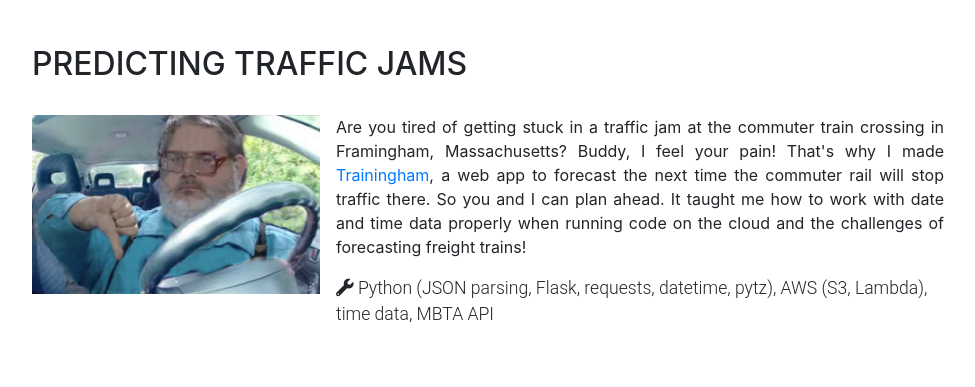
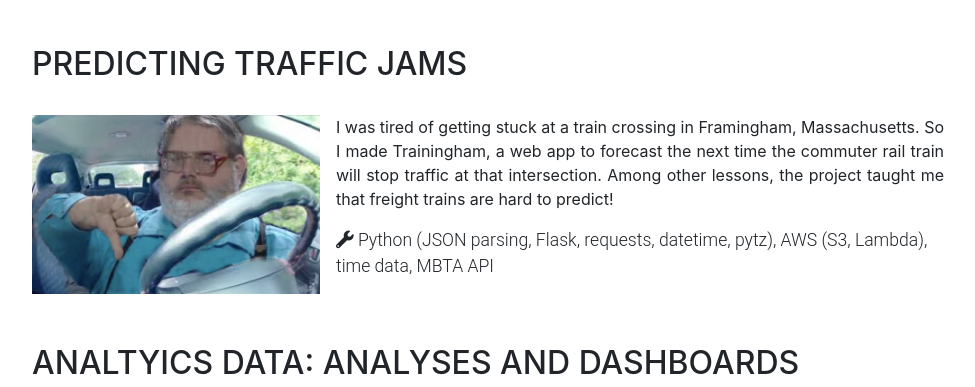
Before and after one commit to cparmet/website, a website with bundled scripts: page index.html in a window 1280 px wide. Shown: the part 4058-4445 px from the top of the page, without its empty margins (288-1263 px from the left). Built offline with nearby package versions, Linux system fonts and the light colour scheme; a web font is replaced by a local one.

Commit message:
Remove trainingham's link

```diff
--- a/index.html
+++ b/index.html
@@ -189,8 +189,8 @@
 
                 alt="Trainingham" style="width: 288px;"> </a> </div>
           <div class="resume-date text-md-right"> <br>
-            <p class="project-details">Are you tired of getting stuck in a traffic jam at the commuter train crossing in Framingham, Massachusetts? Buddy, I feel your pain! That's why I made <a href="http://train.chadparmet.com" target="_blank">Trainingham</a>, a web app
-              to forecast the next time the commuter rail will stop traffic there. So you and I can plan ahead. It taught me how to work with date and time data properly when running code on the cloud and the challenges of forecasting freight trains!</p>
+            <p class="project-details">I was tired of getting stuck at a train crossing in Framingham, Massachusetts. So I made Trainingham, a web app
+              to forecast the next time the commuter rail train will stop traffic at that intersection. Among other lessons, the project taught me that freight trains are hard to predict!</p>
             <p class="tools"><i class="fas fa-wrench"></i>&nbspPython (JSON parsing, Flask,
               requests, datetime, pytz), AWS (S3, Lambda), time data, MBTA API</p>
           </div>
```
